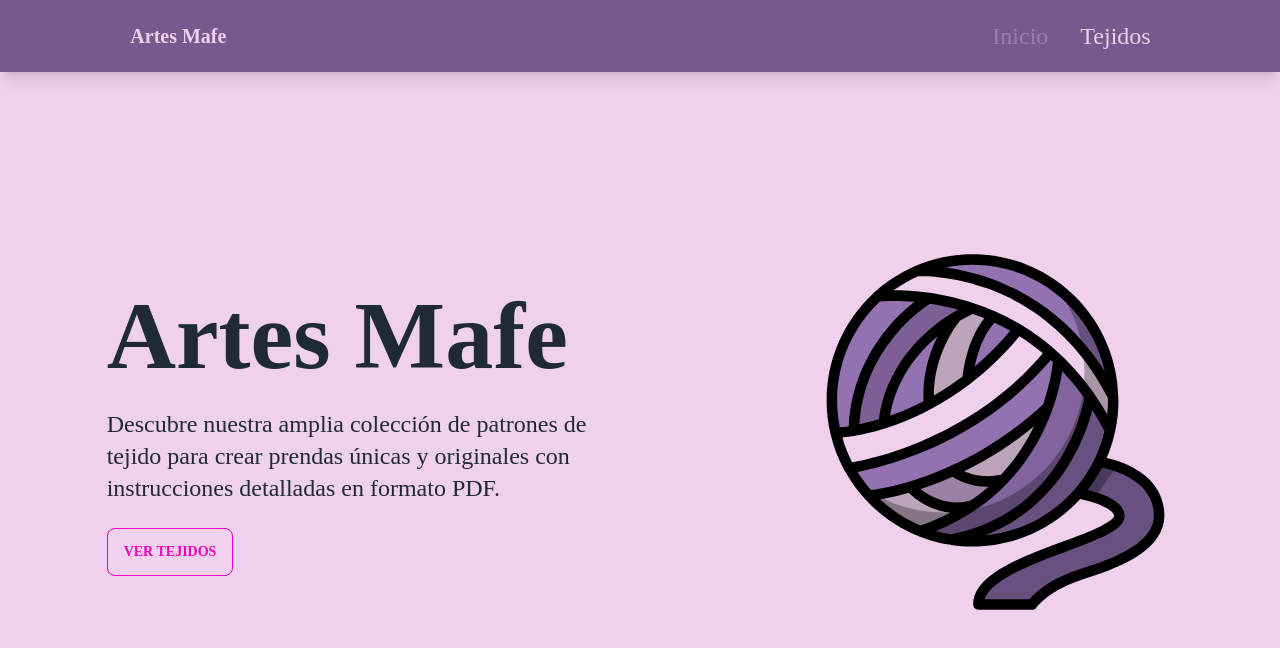
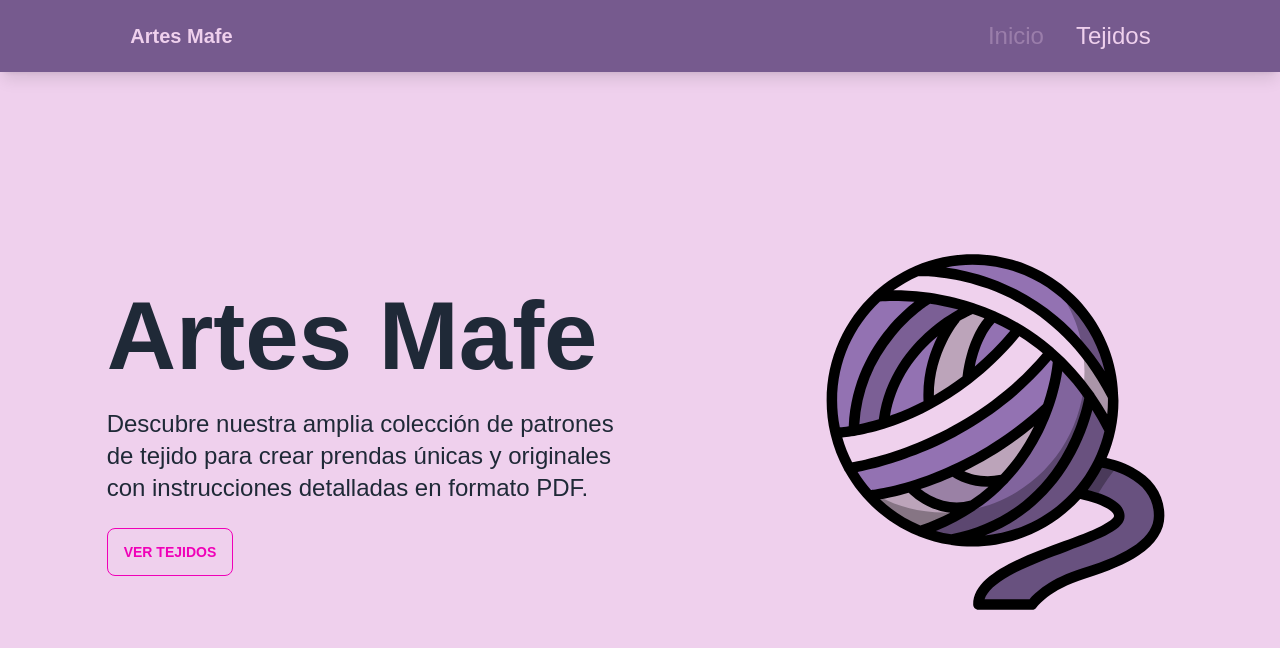
Before and after one commit to josegabjimenez/artes-mafe-website, a Next.js app: page / in a window 1280 px wide. Shown: the top 648 px of the page. Built offline with nearby package versions, Linux system fonts and the light colour scheme.

Commit message:
fix: font style

```diff
--- a/styles/globals.css
+++ b/styles/globals.css
@@ -3,7 +3,9 @@
 @tailwind utilities;
 
 @import url('https://fonts.googleapis.com/css2?family=Shantell+Sans:ital,wght@0,300;0,400;0,500;0,600;0,700;0,800;1,400;1,500;1,800&display=swap');
+@import url('https://fonts.googleapis.com/css2?family=Rubik:ital,wght@0,300;0,400;0,500;0,600;0,700;0,800;0,900;1,400;1,700;1,800;1,900&display=swap');
 
 body {
-	font-family: 'Shantell Sans', cursive;
+	font-family: 'Shantell Sans', sans-serif;
+	/* font-family: 'Rubik', sans-serif; */
 }
```
